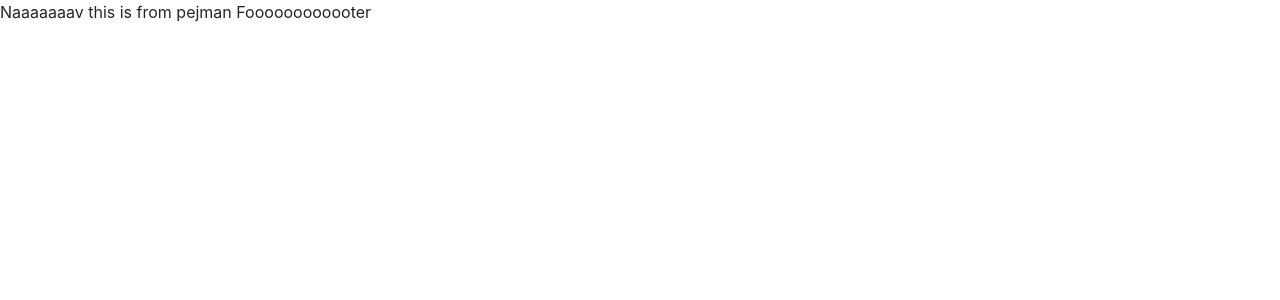
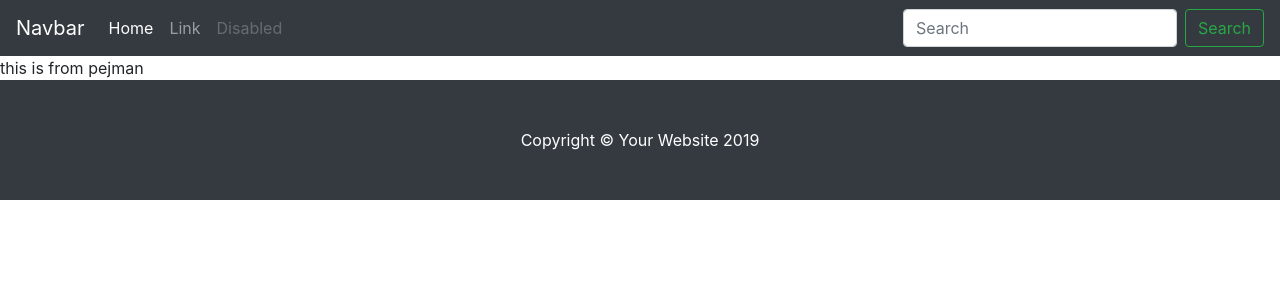
Before and after one commit to pejmanhadavi/django-team-website-example, a Django app: template apps/core/templates/index.html in a window 1280 px wide. Shown: the top 300 px of the page. Run offline with Django 3.2, Linux system fonts and the light colour scheme; the template is opened without the code that fills it, so the values that code supplies are empty; parts of the project's set-up code (start-up, migrations or seed data) failed here and were passed over; some libraries are stand-ins or nearby versions.

Commit message:
Add navbar and footer

```diff
--- a/apps/core/templates/index.html
+++ b/apps/core/templates/index.html
@@ -1,5 +1,4 @@
 {% extends '_base.html' %}
 {% block content %}
-
 this is from pejman
 {% endblock content %}
--- a/templates/_base.html
+++ b/templates/_base.html
@@ -7,7 +7,8 @@
     <title>Document</title>
 
     <!-- Bootstrap core CSS -->
-    <link href="{% static 'bootstrap/css/bootstrap.min.css' %}" rel="stylesheet">
+    <link href="{% static 'bootstrap/css/bootstrap.css' %}" rel="stylesheet">
+    <link href="{% static 'bootstrap/css/bootstrap.css' %}" rel="stylesheet">
 
     <!-- Custom styles for this template -->
     <link href="{% static 'style.css' %}" rel="stylesheet">
--- a/templates/partials/_footer.html
+++ b/templates/partials/_footer.html
@@ -1 +1,7 @@
-Foooooooooooter
+<!-- Footer -->
+<footer class="py-5 bg-dark">
+    <div class="container">
+        <p class="m-0 text-center text-white">Copyright &copy; Your Website 2019</p>
+    </div>
+    <!-- /.container -->
+</footer>
--- a/templates/partials/_navbar.html
+++ b/templates/partials/_navbar.html
@@ -1 +1,24 @@
-Naaaaaaav
+<nav class="navbar navbar-expand-lg navbar-dark bg-dark">
+    <button class="navbar-toggler" type="button" data-toggle="collapse" data-target="#navbarTogglerDemo03" aria-controls="navbarTogglerDemo03" aria-expanded="false" aria-label="Toggle navigation">
+      <span class="navbar-toggler-icon"></span>
+    </button>
+    <a class="navbar-brand" href="#">Navbar</a>
+
+    <div class="collapse navbar-collapse" id="navbarTogglerDemo03">
+      <ul class="navbar-nav mr-auto mt-2 mt-lg-0">
+        <li class="nav-item active">
+          <a class="nav-link" href="#">Home <span class="sr-only">(current)</span></a>
+        </li>
+        <li class="nav-item">
+          <a class="nav-link" href="#">Link</a>
+        </li>
+        <li class="nav-item">
+          <a class="nav-link disabled" href="#" tabindex="-1" aria-disabled="true">Disabled</a>
+        </li>
+      </ul>
+      <form class="form-inline my-2 my-lg-0">
+        <input class="form-control mr-sm-2" type="search" placeholder="Search" aria-label="Search">
+        <button class="btn btn-outline-success my-2 my-sm-0" type="submit">Search</button>
+      </form>
+    </div>
+  </nav>
```
